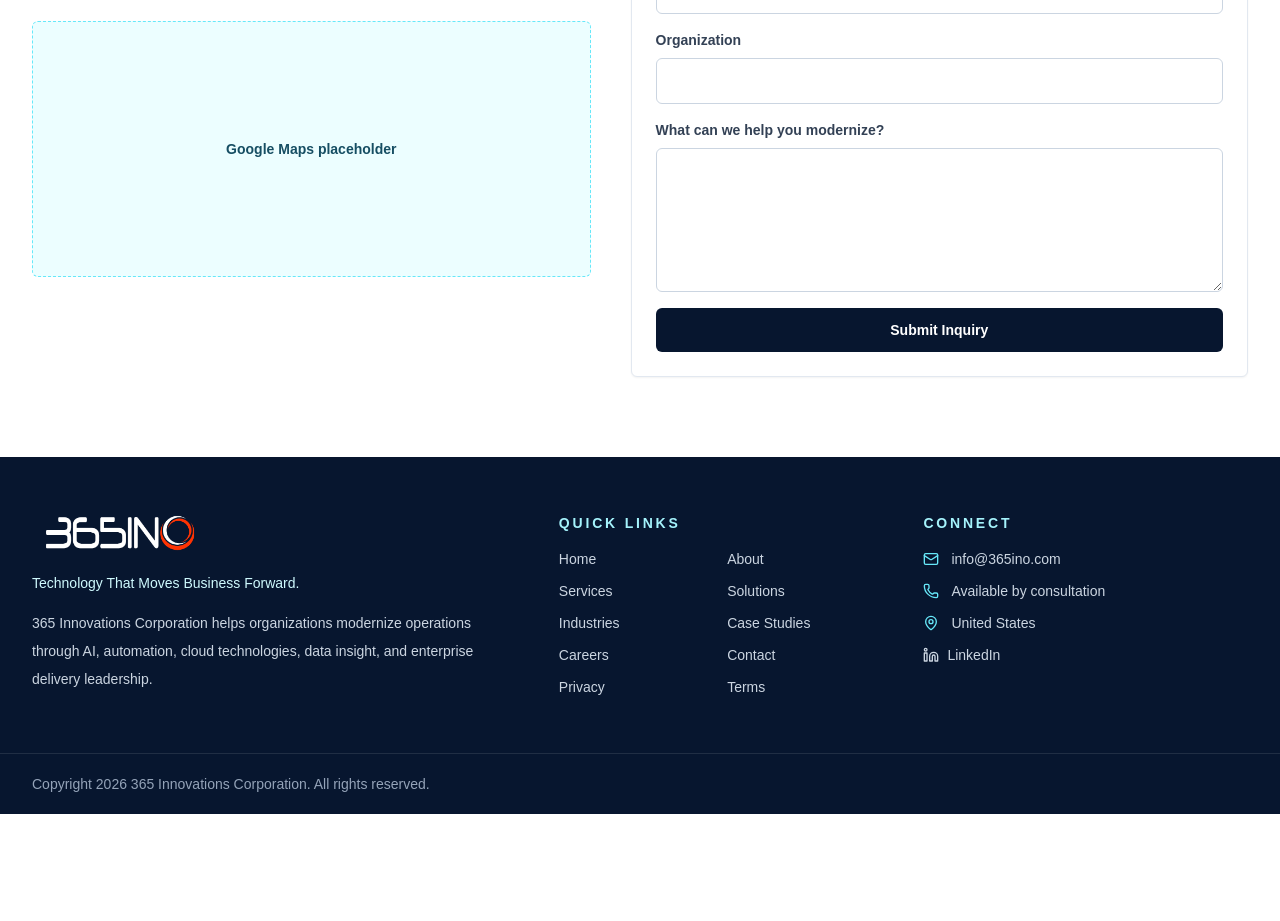
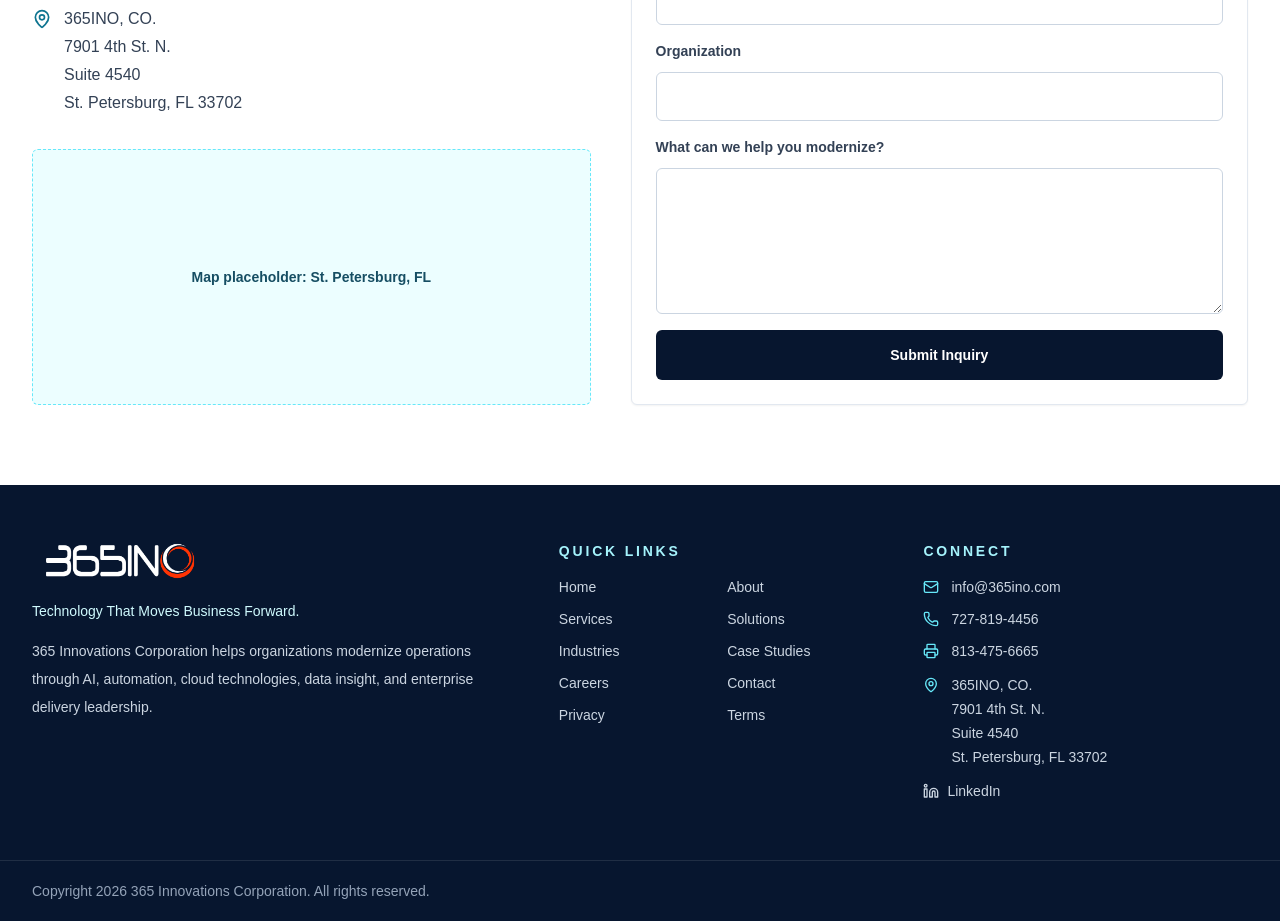
Before and after one commit to Space3434/365INO, a Next.js app: page /contact in a window 1280 px wide. Shown: the part 740-1661 px from the top of the page. Before the commit the page ends 1554 px from the top, so only its background shows below. Built offline with nearby package versions, Linux system fonts and the light colour scheme.

Commit message:
Add company contact information

```diff
--- a/app/contact/page.tsx
+++ b/app/contact/page.tsx
@@ -1,8 +1,9 @@
 import type { Metadata } from "next";
-import { Mail, MapPin, Phone } from "lucide-react";
+import { Mail, MapPin, Phone, Printer } from "lucide-react";
 import { AnimatedSection } from "@/components/animated-section";
 import { ContactForm } from "@/components/contact-form";
 import { PageHero } from "@/components/page-hero";
+import { companyAddressLines, companyContact } from "@/lib/contact";
 import { createMetadata } from "@/lib/metadata";
 
 export const metadata: Metadata = createMetadata(
@@ -25,17 +26,29 @@ export default function ContactPage() {
             <h2 className="text-3xl font-black text-navy">Business information</h2>
             <div className="mt-6 space-y-4 text-slate-700">
               <p className="flex items-center gap-3">
-                <Mail className="h-5 w-5 text-cyan-700" aria-hidden="true" /> info@365ino.com
+                <Mail className="h-5 w-5 text-cyan-700" aria-hidden="true" /> {companyContact.email}
               </p>
               <p className="flex items-center gap-3">
-                <Phone className="h-5 w-5 text-cyan-700" aria-hidden="true" /> Available by consultation
+                <Phone className="h-5 w-5 text-cyan-700" aria-hidden="true" /> {companyContact.phone}
               </p>
               <p className="flex items-center gap-3">
-                <MapPin className="h-5 w-5 text-cyan-700" aria-hidden="true" /> United States
+                <Printer className="h-5 w-5 text-cyan-700" aria-hidden="true" /> {companyContact.fax}
               </p>
+              <div className="flex items-start gap-3">
+                <MapPin className="mt-1 h-5 w-5 shrink-0 text-cyan-700" aria-hidden="true" />
+                <address className="not-italic leading-7">
+                  {companyAddressLines.map((line) => (
+                    <span key={line} className="block">
+                      {line}
+                    </span>
+                  ))}
+                </address>
+              </div>
             </div>
             <div className="mt-8 grid min-h-64 place-items-center rounded-md border border-dashed border-cyan-300 bg-cyan-50 text-center">
-              <p className="px-6 text-sm font-bold text-cyan-900">Google Maps placeholder</p>
+              <p className="px-6 text-sm font-bold text-cyan-900">
+                Map placeholder: {companyContact.address.city}, {companyContact.address.state}
+              </p>
             </div>
           </div>
           <ContactForm />
--- a/app/layout.tsx
+++ b/app/layout.tsx
@@ -3,6 +3,7 @@ import type { ReactNode } from "react";
 import { Footer } from "@/components/footer";
 import { Navbar } from "@/components/navbar";
 import { ScrollProgress } from "@/components/scroll-progress";
+import { companyContact } from "@/lib/contact";
 import "./globals.css";
 
 const siteUrl = "https://365ino.com";
@@ -50,6 +51,17 @@ export default function RootLayout({
     name: "365 Innovations Corporation",
     alternateName: "365INO",
     url: siteUrl,
+    email: companyContact.email,
+    telephone: companyContact.phone,
+    faxNumber: companyContact.fax,
+    address: {
+      "@type": "PostalAddress",
+      streetAddress: `${companyContact.address.street} ${companyContact.address.suite}`,
+      addressLocality: companyContact.address.city,
+      addressRegion: companyContact.address.state,
+      postalCode: companyContact.address.postalCode,
+      addressCountry: companyContact.address.country
+    },
     slogan: "Technology That Moves Business Forward.",
     sameAs: ["https://www.linkedin.com/"]
   };
--- a/app/privacy-policy/page.tsx
+++ b/app/privacy-policy/page.tsx
@@ -1,5 +1,6 @@
 import type { Metadata } from "next";
 import { PageHero } from "@/components/page-hero";
+import { companyContact } from "@/lib/contact";
 import { createMetadata } from "@/lib/metadata";
 
 export const metadata: Metadata = createMetadata(
@@ -29,7 +30,8 @@ export default function PrivacyPolicyPage() {
           </p>
           <p>
             365INO does not sell personal information. Requests about submitted information can be directed to
-            info@365ino.com.
+            {" "}
+            {companyContact.email}.
           </p>
         </div>
       </section>
--- a/components/footer.tsx
+++ b/components/footer.tsx
@@ -1,6 +1,7 @@
-import { Linkedin, Mail, MapPin, Phone } from "lucide-react";
+import { Linkedin, Mail, MapPin, Phone, Printer } from "lucide-react";
 import Image from "next/image";
 import Link from "next/link";
+import { companyAddressLines, companyContact } from "@/lib/contact";
 import { navItems } from "@/lib/content";
 
 export function Footer() {
@@ -45,14 +46,24 @@ export function Footer() {
           <h2 className="mb-4 text-sm font-bold uppercase tracking-[0.2em] text-cyan-200">Connect</h2>
           <div className="space-y-3 text-sm text-slate-300">
             <p className="flex items-center gap-3">
-              <Mail className="h-4 w-4 text-cyan-300" aria-hidden="true" /> info@365ino.com
+              <Mail className="h-4 w-4 text-cyan-300" aria-hidden="true" /> {companyContact.email}
             </p>
             <p className="flex items-center gap-3">
-              <Phone className="h-4 w-4 text-cyan-300" aria-hidden="true" /> Available by consultation
+              <Phone className="h-4 w-4 text-cyan-300" aria-hidden="true" /> {companyContact.phone}
             </p>
             <p className="flex items-center gap-3">
-              <MapPin className="h-4 w-4 text-cyan-300" aria-hidden="true" /> United States
+              <Printer className="h-4 w-4 text-cyan-300" aria-hidden="true" /> {companyContact.fax}
             </p>
+            <div className="flex items-start gap-3">
+              <MapPin className="mt-1 h-4 w-4 shrink-0 text-cyan-300" aria-hidden="true" />
+              <address className="not-italic leading-6">
+                {companyAddressLines.map((line) => (
+                  <span key={line} className="block">
+                    {line}
+                  </span>
+                ))}
+              </address>
+            </div>
             <a href="https://www.linkedin.com/" className="inline-flex items-center gap-2 hover:text-white">
               <Linkedin className="h-4 w-4" aria-hidden="true" /> LinkedIn
             </a>
--- /dev/null
+++ b/lib/contact.ts
@@ -0,0 +1,21 @@
+export const companyContact = {
+  legalName: "365INO, CO.",
+  email: "info@365ino.com",
+  phone: "727-819-4456",
+  fax: "813-475-6665",
+  address: {
+    street: "7901 4th St. N.",
+    suite: "Suite 4540",
+    city: "St. Petersburg",
+    state: "FL",
+    postalCode: "33702",
+    country: "US"
+  }
+};
+
+export const companyAddressLines = [
+  companyContact.legalName,
+  companyContact.address.street,
+  companyContact.address.suite,
+  `${companyContact.address.city}, ${companyContact.address.state} ${companyContact.address.postalCode}`
+];
```
Also changed, not shown: preview.html (+12 -1 lines).
